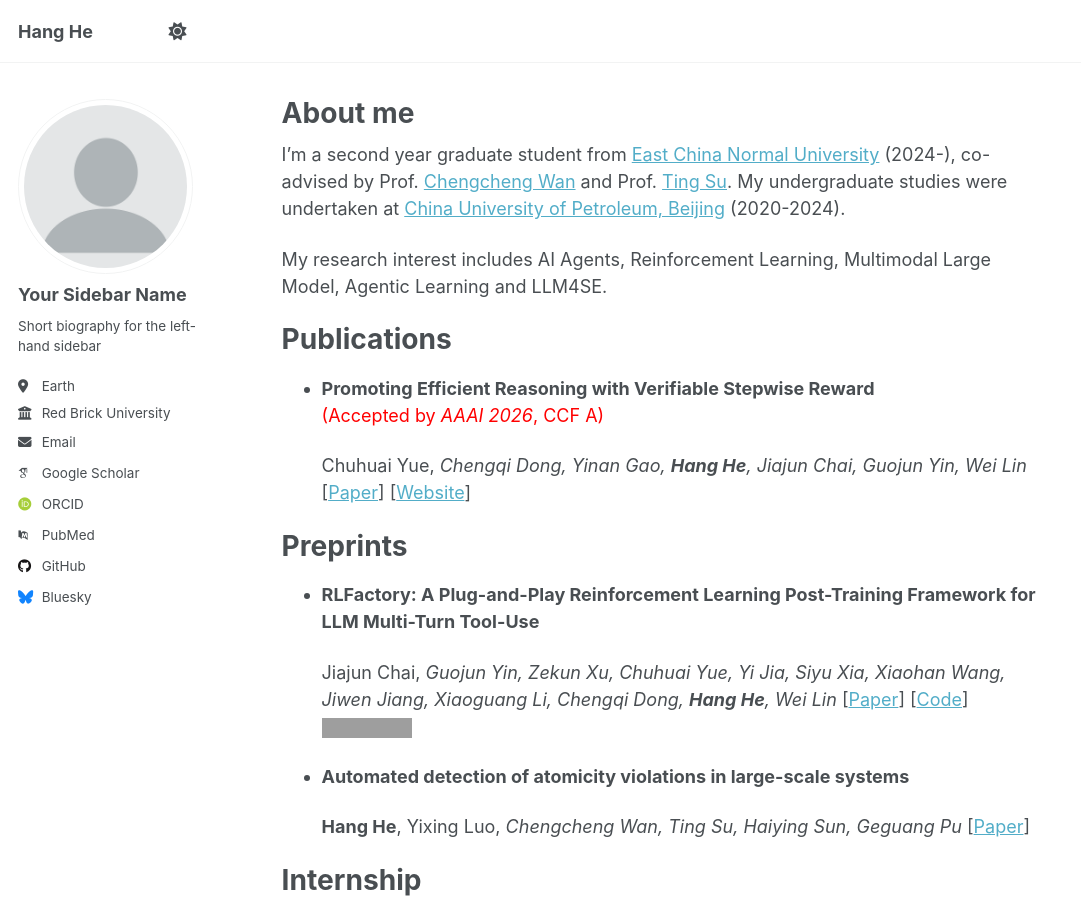
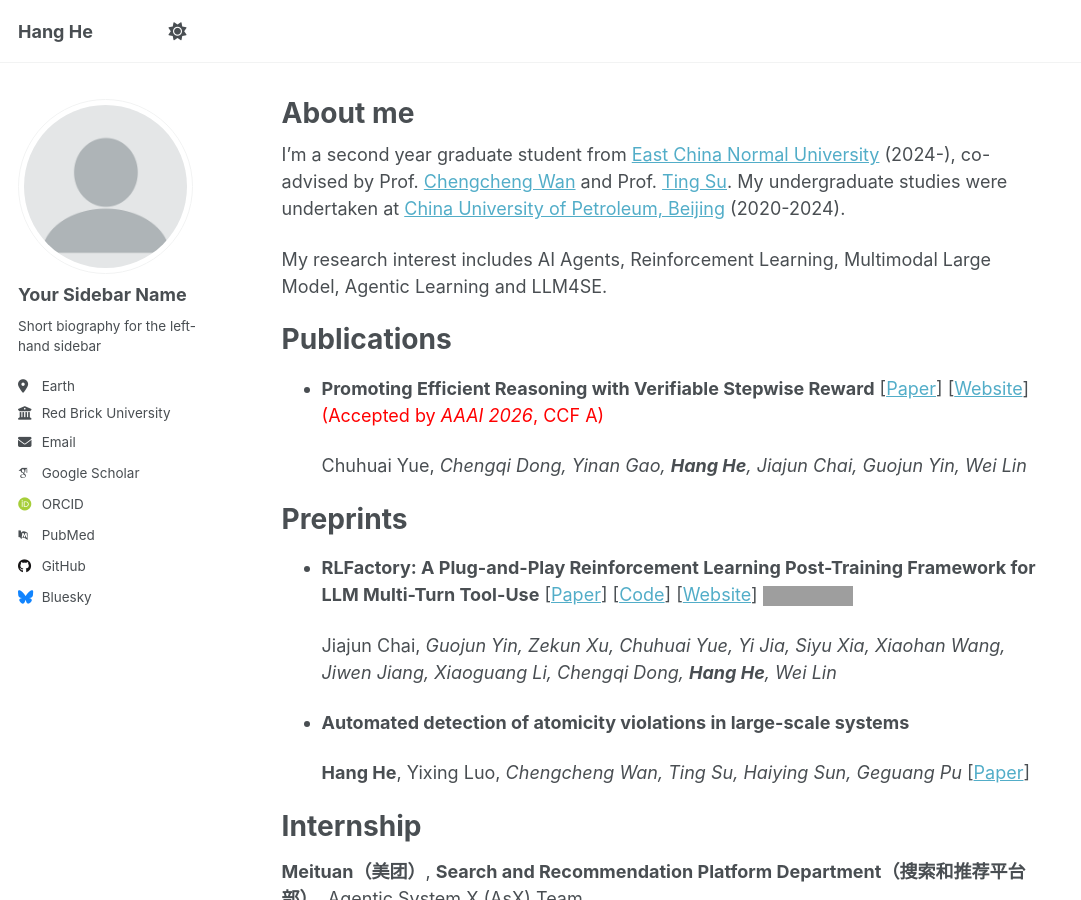
Before and after one commit to hanghe3/hanghe3.github.io, a Jekyll site: the page built from _pages/about.md, in a window 1280 px wide and 900 px high. Shown: the whole window, without its empty margins (0-1081 px from the left). Built offline with Jekyll 4.4.1, drawn with Linux system fonts in a browser that asks for light colours; some web fonts are replaced; a script that is not in the unit is left out; grey boxes are pictures that could not be loaded.

Commit message:
Move RLFactory paper links to title line and add website link

```diff
--- a/_pages/about.md
+++ b/_pages/about.md
@@ -13,16 +13,16 @@ My research interest includes AI Agents, Reinforcement Learning, Multimodal Larg
 
 Publications
 ======
-- **Promoting Efficient Reasoning with Verifiable Stepwise Reward**
+- **Promoting Efficient Reasoning with Verifiable Stepwise Reward** [[Paper](https://arxiv.org/abs/2508.10293)] [[Website](https://mp.weixin.qq.com/s/8OiJucbM3TkZ0FUTVGnAIA)]
   <span style="color: red;">(Accepted by <em>AAAI 2026</em>, CCF A)</span>
 
-  Chuhuai Yue, _Chengqi Dong, Yinan Gao, **Hang He**, Jiajun Chai, Guojun Yin, Wei Lin_ [[Paper](https://arxiv.org/abs/2508.10293)] [[Website](https://mp.weixin.qq.com/s/8OiJucbM3TkZ0FUTVGnAIA)]
+  Chuhuai Yue, _Chengqi Dong, Yinan Gao, **Hang He**, Jiajun Chai, Guojun Yin, Wei Lin_
 
 Preprints
 ======
-- **RLFactory: A Plug-and-Play Reinforcement Learning Post-Training Framework for LLM Multi-Turn Tool-Use**
+- **RLFactory: A Plug-and-Play Reinforcement Learning Post-Training Framework for LLM Multi-Turn Tool-Use** [[Paper](https://arxiv.org/abs/2509.06980)] [[Code](https://github.com/Simple-Efficient/RL-Factory)] [[Website](https://mp.weixin.qq.com/s/jvqBJU1gsvkKkeBX_R0fnw)] ![GitHub stars](https://img.shields.io/github/stars/Simple-Efficient/RL-Factory?style=social)
 
-  Jiajun Chai, _Guojun Yin, Zekun Xu, Chuhuai Yue, Yi Jia, Siyu Xia, Xiaohan Wang, Jiwen Jiang, Xiaoguang Li, Chengqi Dong, **Hang He**, Wei Lin_  [[Paper](https://arxiv.org/abs/2509.06980)] [[Code](https://github.com/Simple-Efficient/RL-Factory)] ![GitHub stars](https://img.shields.io/github/stars/Simple-Efficient/RL-Factory?style=social)
+  Jiajun Chai, _Guojun Yin, Zekun Xu, Chuhuai Yue, Yi Jia, Siyu Xia, Xiaohan Wang, Jiwen Jiang, Xiaoguang Li, Chengqi Dong, **Hang He**, Wei Lin_
 
 - **Automated detection of atomicity violations in large-scale systems**
 
```
